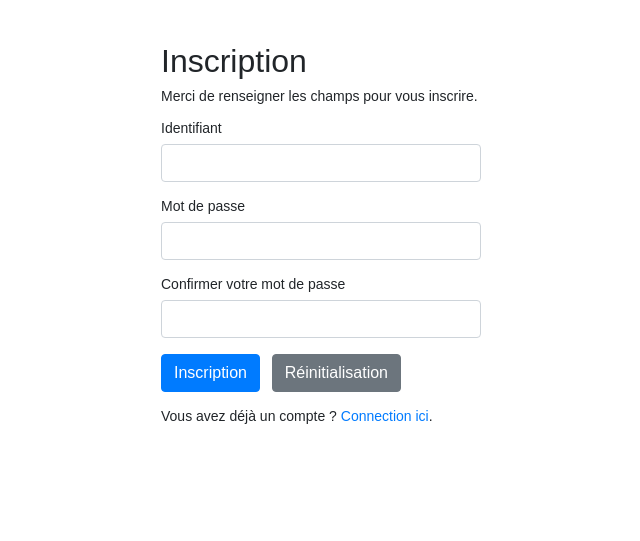
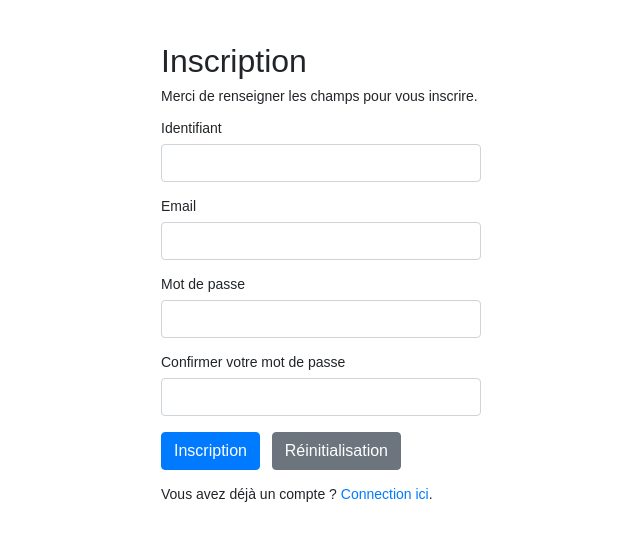
Before and after one commit to Arnaud01500/facturation, a PHP site: page /register.php in a window 1280 px wide. Shown: the part 178-719 px from the top of the page, without its empty margins (319-959 px from the left). Run offline with PHP 8.4, Linux system fonts and the light colour scheme.

Commit message:
autocomplete

```diff
--- a/Tableau_produit/delete.php
+++ b/Tableau_produit/delete.php
@@ -7,6 +7,8 @@ $idTemp = $_POST['product_code_r'];
 
 $product_code = json_decode($idTemp);
 
+var_dump($product_code);
+die();
 //Traitement des données
 $query = "DELETE FROM products WHERE product_code='$product_code'";
 $result = $link->query($query);
--- a/register.php
+++ b/register.php
@@ -3,8 +3,8 @@
 require_once "config.php";
 
 // Define variables and initialize with empty values
-$username = $password = $confirm_password = "";
-$username_err = $password_err = $confirm_password_err = "";
+$username = $email = $password = $confirm_password = "";
+$username_err = $email_err = $password_err = $confirm_password_err = "";
 
 // Processing form data when form is submitted
 if($_SERVER["REQUEST_METHOD"] == "POST"){
@@ -44,6 +44,48 @@ if($_SERVER["REQUEST_METHOD"] == "POST"){
         }
     }
 
+        // Validate email
+        if(empty(trim($_POST["email"]))){
+            $email_err = "Please enter a email.";
+        } elseif(!preg_match('/^[_a-z0-9-]+(\.[_a-z0-9-]+)*@[a-z0-9-]+(\.[a-z0-9-]+)*(\.[a-z]{2,3})$/i', trim($_POST["email"]))){
+            $email_err = "email can only contain letters, numbers, and underscores.";
+        } else{
+            // Prepare a select statement
+            $sql = "SELECT id FROM users WHERE email = ?";
+
+            if($stmt = mysqli_prepare($link, $sql)){
+                // Bind variables to the prepared statement as parameters
+                mysqli_stmt_bind_param($stmt, "s", $param_email);
+
+                // Set parameters
+                $param_email = trim($_POST["email"]);
+
+                // Attempt to execute the prepared statement
+                if(mysqli_stmt_execute($stmt)){
+                    /* store result */
+                    mysqli_stmt_store_result($stmt);
+
+                    if(mysqli_stmt_num_rows($stmt) == 1){
+                        $email_err = "L'adresse email est déjà utilisée.";
+                    } else{
+                        $email = trim($_POST["email"]);
+                    }
+                } else{
+                    echo "Oops! Il y a eu une erreur. Merci de réessayer plus tard.";
+                }
+
+                // Close statement
+                mysqli_stmt_close($stmt);
+            }
+        }
+
+
+
+
+
+
+
+
     // Validate password
     if(empty(trim($_POST["password"]))){
         $password_err = "Please enter a password.";
@@ -64,18 +106,33 @@ if($_SERVER["REQUEST_METHOD"] == "POST"){
     }
 
     // Check input errors before inserting in database
-    if(empty($username_err) && empty($password_err) && empty($confirm_password_err)){
+    if(empty($username_err) && empty($email_err) && empty($password_err) && empty($confirm_password_err)){
+
+        $verification = substr(md5(mt_rand()), 0, 15);
 
         // Prepare an insert statement
-        $sql = "INSERT INTO users (username, password, role) VALUES (?, ?, 'guest')";
+        $sql = "INSERT INTO users (username, email, password, role, isactive, verification) VALUES (?, ?, ?, 'guest', 0, '$verification')";
 
         if($stmt = mysqli_prepare($link, $sql)){
             // Bind variables to the prepared statement as parameters
-            mysqli_stmt_bind_param($stmt, "ss", $param_username, $param_password,);
+            mysqli_stmt_bind_param($stmt, "sss", $param_username, $param_email, $param_password);
 
             // Set parameters
             $param_username = $username;
+            $param_email = $email;
             $param_password = password_hash($password, PASSWORD_DEFAULT); // Creates a password hash
+
+            //Envoi mail
+
+            $message = "Your Activation Code is " . $verification . "";
+            $to = $email;
+            $subject = "Activation Code For Talkerscode.com";
+            $from = 'your email';
+            $body = 'Your Activation Code is ' . $verification . ' Please Click On This link <a href="activation.php?username=' . $username . '&email=' . $email . '&verification=' . $verification . '">activation.php?email=' . $email . '&verification=' . $verification . '</a>to activate your account.';
+            $headers = "From:" . $from;
+            mail($to, $subject, $body, $headers);
+
+            echo "An Activation Code Is Sent To You Check You Emails";
 
             // Attempt to execute the prepared statement
             if(mysqli_stmt_execute($stmt)){
@@ -119,6 +176,11 @@ if($_SERVER["REQUEST_METHOD"] == "POST"){
                     <span class="invalid-feedback"><?php echo $username_err; ?></span>
                 </div>
                 <div class="form-group">
+                    <label>Email</label>
+                    <input type="email" name="email" class="form-control <?php echo (!empty($email_err)) ? 'is-invalid' : ''; ?>" value="<?php echo $email; ?>">
+                    <span class="invalid-feedback"><?php echo $email_err; ?></span>
+                </div>
+                <div class="form-group">
                     <label>Mot de passe</label>
                     <input type="password" name="password" class="form-control <?php echo (!empty($password_err)) ? 'is-invalid' : ''; ?>" value="<?php echo $password; ?>">
                     <span class="invalid-feedback"><?php echo $password_err; ?></span>
```
Also changed, not shown: site/enregistrement_commande.php (+50 -24 lines).
